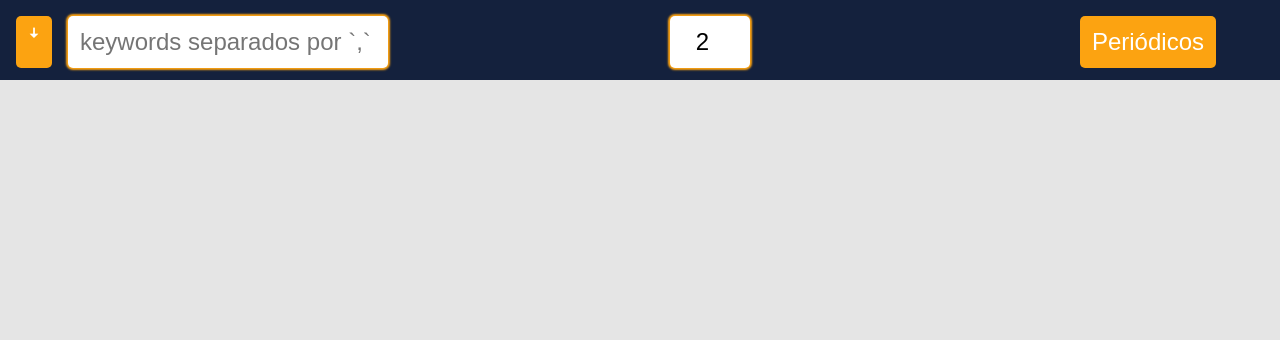
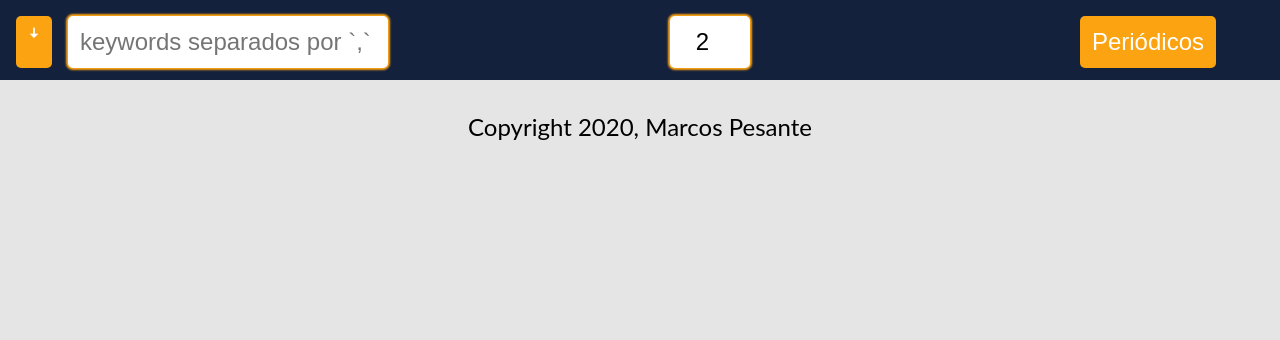
Before and after one commit to M4rqu1705/NewsApp, a Flask app: page / in a window 1280 px wide. Shown: the top 340 px of the page. Run offline with Flask 2, Linux system fonts and the light colour scheme; some libraries are stand-ins or nearby versions.

Commit message:
👓📚⚖ Reordered a few things in the code and made keyword search case insensitive.
Researched legality of web scraping and started making a footer with copyright

To do:
- Store last selected theme into web storage
- Incorporate a cache of the sitemap and articles viewed
- Include submit button to reduce frequency of requests

```diff
--- a/app/static/script.js
+++ b/app/static/script.js
@@ -11,8 +11,6 @@ var api_server = "https://marcos-newsapp.herokuapp.com";
 // var api_server = "http://127.0.0.1:5000";
 var MAX_ARTICLES = max_articles_input.value;
 var previous_content;
-
-const available_colors = ["darkaquamarine", "coolmonochrome", "darkred", "ice-cream-cone", "fiery-earth", "bee", "darkblue", "cyanblue", "c1blue", "purple"]
 
 function overlay_on() {
     overlay.style.display = "flex";
@@ -31,6 +29,7 @@ function overlay_toggle() {
     }
 }
 
+
 function dropdown_on(el) {
     el.nextElementSibling.classList.add('show');
 }
@@ -45,6 +44,7 @@ function dropdown_toggle(el) {
         dropdown_on(el);
     }
 }
+
 
 function color_down(el) {
     el.nextElementSibling.classList.add('show-colors');
@@ -162,13 +162,13 @@ function set_theme(color) {
     }
 }
 
+
 function update_max_articles() {
     MAX_ARTICLES = max_articles_input.value;
     if (MAX_ARTICLES !== '' && MAX_ARTICLES < 50) {
         update_screen();
     }
 }
-
 function update_screen(requestAgain = true) {
     container.innerHTML = "";
 
@@ -183,7 +183,7 @@ function update_screen(requestAgain = true) {
     }
 
     function add_articles(articles) {
-        let keywords = keywords_input.value.trim();
+        let keywords = keywords_input.value.toLowerCase().trim();
 
         if (keywords.includes(",")) {
             keywords = keywords.split(",");
@@ -236,7 +236,6 @@ function update_screen(requestAgain = true) {
         add_articles(previous_content);
     }
 }
-
 function insertCard(article, paper) {
 
     const title_el = document.createElement("h2");
--- a/app/static/style.css
+++ b/app/static/style.css
@@ -36,6 +36,8 @@
     --color-buttons-margin: 0.25rem;
     --color-buttons-padding: 0.25rem;
     --color-buttons-border-size: 2px;
+
+    --footer-font-size: 1.5rem;
 }
 
 
@@ -68,11 +70,6 @@
     }
 }
 
-input[type="checkbox"]{
-    width: 1.25rem;
-    height: 1.25rem;
-}
-
 *{
     margin: 0;
     padding: 0;
@@ -90,6 +87,7 @@ body{
     margin: 0;
     padding: 0;
     box-sizing: border-box;
+    overflow-x: hidden;
 
     font-family: Lato;
     color: var(--main-color);
@@ -103,6 +101,17 @@ body{
             /*user-select: none;      /* Non-prefixed version, currently
                                        supported by Chrome, Edge, Opera and Firefox */
 
+}
+
+footer{
+    font-size: var(--footer-font-size);
+    margin: 1rem;
+    padding: 1rem;
+}
+
+input[type="checkbox"]{
+    width: 1.25rem;
+    height: 1.25rem;
 }
 
 #container{
--- a/app/templates/index.html
+++ b/app/templates/index.html
@@ -57,7 +57,8 @@
 
     <div id="container"></div>
 
-    <script defer src="/static/script.js"></script>
+    <footer>Copyright 2020, Marcos Pesante</footer>
+    <script src="/static/script.js"></script>
 </body>
 
 </html>
```
Also changed, not shown: 5 other files.
